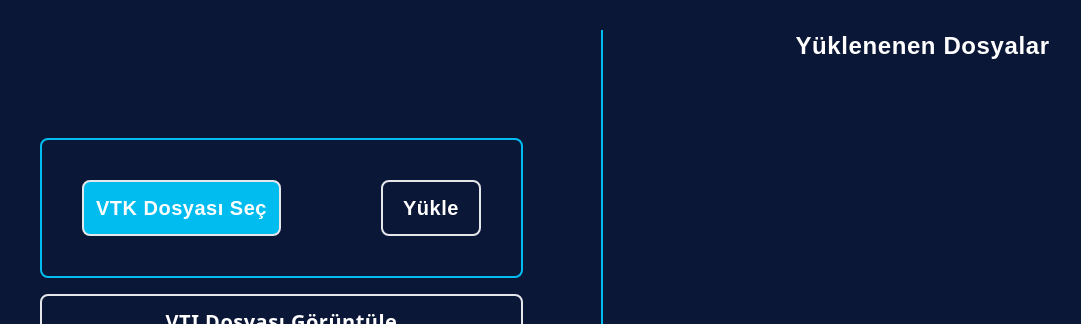
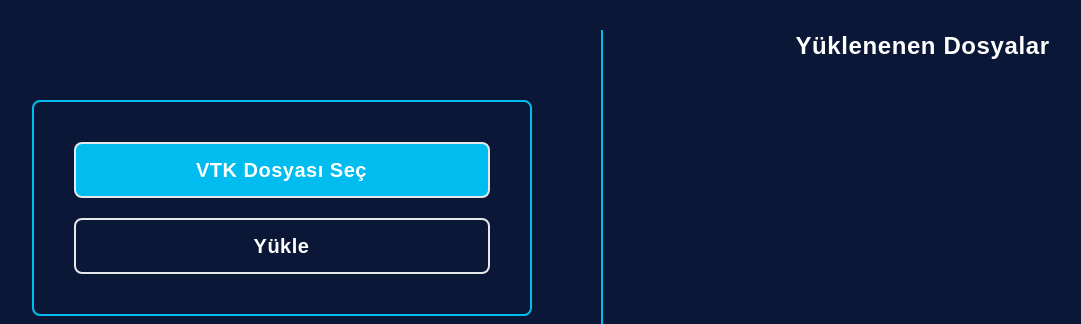
Before and after one commit to netcad3d/ReactVtkMaster, a React (Vite) app in the folder frontend/react-vtk/: page / in a window 1280 px wide. Shown: the top 324 px of the page, without its empty margins (38-1119 px from the left). Built offline with nearby package versions, Linux system fonts and the light colour scheme; no server answers.

Commit message:
Frontend Fix

```diff
--- a/frontend/react-vtk/src/components/Upload.jsx
+++ b/frontend/react-vtk/src/components/Upload.jsx
@@ -55,7 +55,7 @@ const Upload = ({ onSuccess }) => {
   };
 
   return (
-    <div className="flex flex-col">
+    <div className="flex flex-col sm:w-full md:w-[500px]">
       <ToastContainer
         position="top-right"
         autoClose={5000}
@@ -67,8 +67,14 @@ const Upload = ({ onSuccess }) => {
         draggable
         pauseOnHover
       />
-      <div className="border-2 p-10 flex items-center border-secondary rounded-lg">
-        <form action="#" method="post" id="#" onSubmit={onSubmit}>
+      <div className="border-2 p-10 flex items-center border-secondary rounded-lg w-full sm:mt-30">
+        <form
+          action="#"
+          method="post"
+          id="#"
+          onSubmit={onSubmit}
+          className="flex flex-col w-full"
+        >
           <input
             type="file"
             id="file-input"
@@ -78,13 +84,13 @@ const Upload = ({ onSuccess }) => {
           />
           <label
             htmlFor="file-input"
-            className="text-xl font-semibold text-white bg-secondary inline-block rounded-lg cursor-pointer p-3 border-2 hover:bg-white hover:text-secondary hover:border-secondary transition-all duration-200 ease-in tracking-wide mr-[100px]"
+            className="btn-secondary sm:w-full text-center"
             style={{ fontFamily: '"Exo-2", sans-serif' }}
           >
             VTK Dosyası Seç
           </label>
           <button
-            className="text-xl font-semibold text-white border-2 rounded-lg p-3 w-[100px] cursor-pointer hover:bg-white hover:text-secondary hover:border-secondary transition-all duration-200 ease-in tracking-wide"
+            className="btn-primary sm:w-full text-center mt-5"
             style={{ fontFamily: '"Exo-2", sans-serif' }}
           >
             Yükle
@@ -92,13 +98,13 @@ const Upload = ({ onSuccess }) => {
         </form>
       </div>
       <button
-        className="text-xl font-semibold text-white border-2 rounded-lg p-3 cursor-pointer hover:bg-white hover:text-secondary hover:border-secondary transition-all duration-200 ease-in tracking-wide mt-4"
+        className="btn-primary w-full mt-4"
         onClick={() => navigate("/VolumeClip")}
       >
         VTI Dosyası Görüntüle
       </button>
       <button
-        className="text-xl font-semibold text-white border-2 rounded-lg p-3 cursor-pointer hover:bg-white hover:text-secondary hover:border-secondary transition-all duration-200 ease-in tracking-wide mt-4"
+        className="btn-primary w-full mt-4"
         onClick={() => navigate("/GeometryViewer")}
       >
         VTP Dosyası Görüntüle
--- a/frontend/react-vtk/src/index.css
+++ b/frontend/react-vtk/src/index.css
@@ -20,3 +20,12 @@
   border: 0.5px solid black;
   box-sizing: border-box;
 }
+
+@layer components {
+  .btn-primary {
+    @apply text-xl font-semibold text-white border-2 rounded-lg p-3 w-[100px] cursor-pointer hover:bg-white hover:text-secondary hover:border-secondary transition-all duration-200 ease-in tracking-wide;
+  }
+  .btn-secondary {
+    @apply text-xl font-semibold text-white border-2 bg-secondary rounded-lg p-3 w-[100px] cursor-pointer hover:bg-white hover:text-secondary hover:border-secondary transition-all duration-200 ease-in tracking-wide;
+  }
+}
--- a/frontend/react-vtk/src/pages/Home.jsx
+++ b/frontend/react-vtk/src/pages/Home.jsx
@@ -13,9 +13,9 @@ const Home = () => {
 
   return (
     <div className="flex flex-col justify-center items-center bg-primary">
-      <div className="flex w-full h-[70vh] justify-center items-center">
+      <div className="flex w-full h-[70vh] justify-center items-center md:flex-row sm:flex-col">
         <div
-          className="flex h-[300px] justify-center items-center"
+          className="flex h-[500px] justify-center items-center"
           style={{ flex: 1 }}
         >
           <Upload onSuccess={onSuccess} />
```
